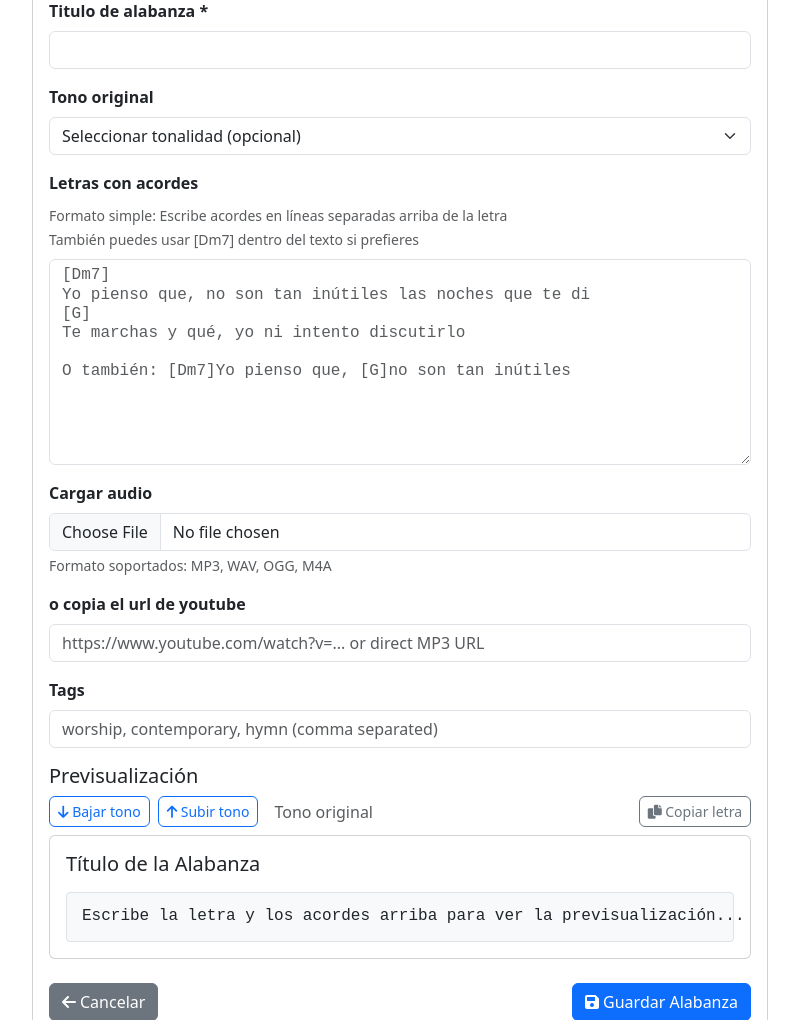
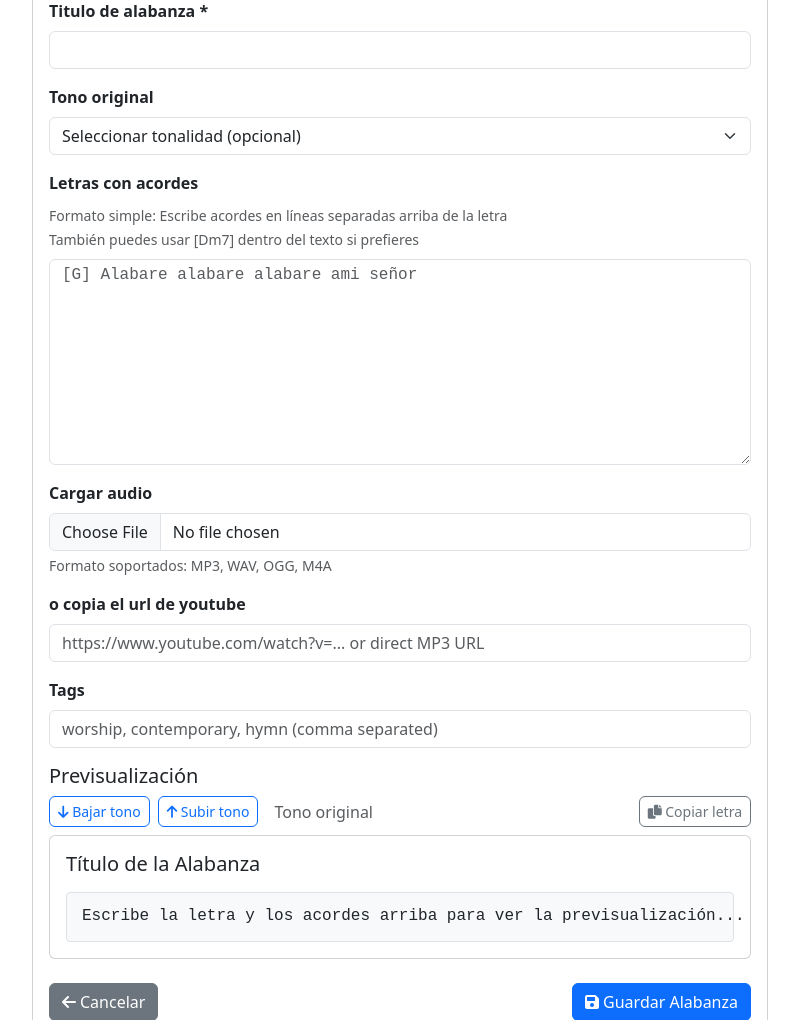
Before and after one commit to NelsonAGM/CifradosPraiseMelody, a Flask app: page /add in a window 1280 px wide. Shown: the part 185-1205 px from the top of the page, without its empty margins (240-1039 px from the left). Run offline with Flask 3, Linux system fonts and the light colour scheme; the visitor is signed in with stand-in values (Sample User, id 1).

Commit message:
Actualizar cambios recientes en add_song.html

```diff
--- a/templates/add_song.html
+++ b/templates/add_song.html
@@ -73,7 +73,7 @@
                             </small>
                         </div>
                         <textarea class="form-control" id="lyrics" name="lyrics" rows="10"
-                                  placeholder="[Dm7]&#10;Yo pienso que, no son tan inútiles las noches que te di&#10;[G]&#10;Te marchas y qué, yo ni intento discutirlo&#10;&#10;O también: [Dm7]Yo pienso que, [G]no son tan inútiles"></textarea>
+                                  placeholder="[G] Alabare alabare alabare ami señor"></textarea>
                     </div>
 
                     <!-- Audio Upload -->
```
